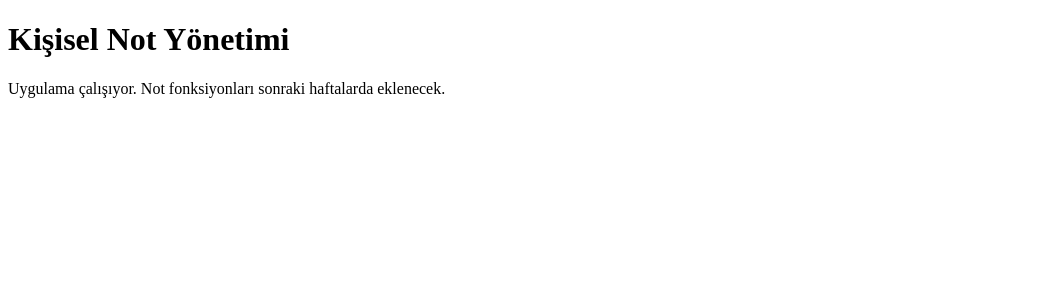
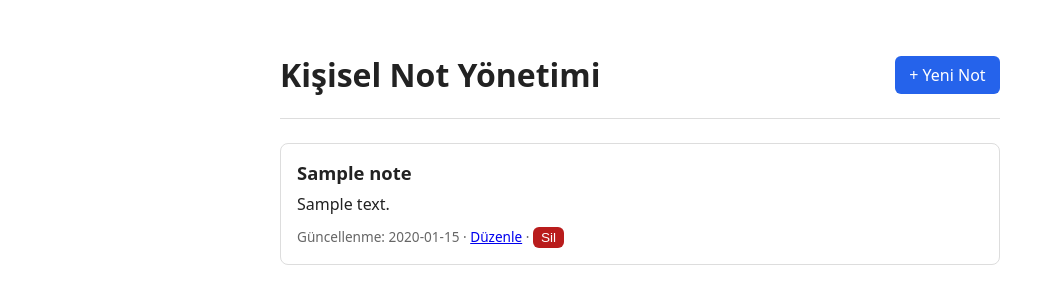
Before and after one commit to akntekeli/Notes-App, a Flask app: page / in a window 1280 px wide. Shown: the top 304 px of the page, without its empty margins (0-1055 px from the left). Run offline with Flask 3, Linux system fonts and the light colour scheme; tables that the repository leaves empty hold one stand-in row (values such as "Sample post").

Commit message:
Not silme fonksiyonu eklendi (#9)

```diff
--- a/src/app.py
+++ b/src/app.py
@@ -1,13 +1,111 @@
-from flask import Flask, render_template
+import os
+import sqlite3
+from datetime import datetime
+
+from flask import Flask, abort, g, redirect, render_template, request, url_for
 
 
-def create_app():
+def now():
+    return datetime.now().strftime("%Y-%m-%d %H:%M:%S")
+
+
+def create_app(test_config=None):
     app = Flask(__name__)
+    app.config["DATABASE"] = os.path.join(app.instance_path, "notes.db")
+    if test_config:
+        app.config.update(test_config)
+    os.makedirs(os.path.dirname(app.config["DATABASE"]), exist_ok=True)
 
+    def get_db():
+        if "db" not in g:
+            g.db = sqlite3.connect(app.config["DATABASE"])
+            g.db.row_factory = sqlite3.Row
+        return g.db
+
+    @app.teardown_appcontext
+    def close_db(exception=None):
+        db = g.pop("db", None)
+        if db is not None:
+            db.close()
+
+    with sqlite3.connect(app.config["DATABASE"]) as conn:
+        conn.execute(
+            """CREATE TABLE IF NOT EXISTS notes (
+                id INTEGER PRIMARY KEY AUTOINCREMENT,
+                title TEXT NOT NULL,
+                content TEXT,
+                created_at TEXT NOT NULL,
+                updated_at TEXT NOT NULL
+            )"""
+        )
+    conn.close()
+
+    # --- Not listeleme ---
     @app.route("/")
     def index():
-        return render_template("index.html")
+        notes = get_db().execute(
+            "SELECT * FROM notes ORDER BY updated_at DESC, id DESC"
+        ).fetchall()
+        return render_template("index.html", notes=notes)
 
+    # --- Not ekleme ---
+    @app.route("/notes/new", methods=["GET", "POST"])
+    def new_note():
+        if request.method == "POST":
+            title = request.form.get("title", "").strip()
+            content = request.form.get("content", "").strip()
+            if not title:
+                return render_template(
+                    "note_form.html",
+                    heading="Yeni Not",
+                    note={"title": title, "content": content},
+                    error="Başlık boş bırakılamaz.",
+                )
+            db = get_db()
+            db.execute(
+                "INSERT INTO notes (title, content, created_at, updated_at) VALUES (?, ?, ?, ?)",
+                (title, content, now(), now()),
+            )
+            db.commit()
+            return redirect(url_for("index"))
+        return render_template(
+            "note_form.html", heading="Yeni Not", note={"title": "", "content": ""}
+        )
+
+    # --- Not düzenleme ---
+    @app.route("/notes/<int:note_id>/edit", methods=["GET", "POST"])
+    def edit_note(note_id):
+        db = get_db()
+        note = db.execute("SELECT * FROM notes WHERE id = ?", (note_id,)).fetchone()
+        if note is None:
+            abort(404)
+        if request.method == "POST":
+            title = request.form.get("title", "").strip()
+            content = request.form.get("content", "").strip()
+            if not title:
+                return render_template(
+                    "note_form.html",
+                    heading="Notu Düzenle",
+                    note={"title": title, "content": content},
+                    error="Başlık boş bırakılamaz.",
+                )
+            db.execute(
+                "UPDATE notes SET title = ?, content = ?, updated_at = ? WHERE id = ?",
+                (title, content, now(), note_id),
+            )
+            db.commit()
+            return redirect(url_for("index"))
+        return render_template("note_form.html", heading="Notu Düzenle", note=note)
+
+    # --- Not silme ---
+    @app.route("/notes/<int:note_id>/delete", methods=["POST"])
+    def delete_note(note_id):
+        db = get_db()
+        cur = db.execute("DELETE FROM notes WHERE id = ?", (note_id,))
+        db.commit()
+        if cur.rowcount == 0:
+            abort(404)
+        return redirect(url_for("index"))
     return app
 
 
--- /dev/null
+++ b/src/templates/base.html
@@ -0,0 +1,26 @@
+<!DOCTYPE html>
+<html lang="tr">
+<head>
+  <meta charset="UTF-8">
+  <meta name="viewport" content="width=device-width, initial-scale=1">
+  <title>Kişisel Not Yönetimi</title>
+  <style>
+    body { font-family: system-ui, sans-serif; max-width: 720px; margin: 2rem auto; padding: 0 1rem; color: #222; }
+    header { display: flex; justify-content: space-between; align-items: center; border-bottom: 1px solid #ddd; margin-bottom: 1.5rem; }
+    a.button, button { background: #2563eb; color: #fff; border: 0; border-radius: 6px; padding: .5rem .9rem; text-decoration: none; cursor: pointer; font-size: 1rem; }
+    .note { border: 1px solid #ddd; border-radius: 8px; padding: 1rem; margin-bottom: 1rem; }
+    .note h2 { margin: 0 0 .5rem; font-size: 1.15rem; }
+    .note p { white-space: pre-wrap; margin: 0 0 .75rem; }
+    .meta { color: #666; font-size: .85rem; }
+    input[type=text], textarea { width: 100%; padding: .5rem; font-size: 1rem; box-sizing: border-box; margin-bottom: 1rem; }
+    .error { color: #b91c1c; margin-bottom: 1rem; }
+  </style>
+</head>
+<body>
+  <header>
+    <h1><a href="{{ url_for('index') }}" style="text-decoration:none;color:inherit">Kişisel Not Yönetimi</a></h1>
+    <a class="button" href="{{ url_for('new_note') }}">+ Yeni Not</a>
+  </header>
+  {% block content %}{% endblock %}
+</body>
+</html>
--- a/src/templates/index.html
+++ b/src/templates/index.html
@@ -1,12 +1,21 @@
-<!DOCTYPE html>
-<html lang="tr">
-<head>
-  <meta charset="UTF-8">
-  <meta name="viewport" content="width=device-width, initial-scale=1">
-  <title>Kişisel Not Yönetimi</title>
-</head>
-<body>
-  <h1>Kişisel Not Yönetimi</h1>
-  <p>Uygulama çalışıyor. Not fonksiyonları sonraki haftalarda eklenecek.</p>
-</body>
-</html>
+{% extends "base.html" %}
+{% block content %}
+  {% if notes %}
+    {% for note in notes %}
+      <div class="note">
+        <h2>{{ note.title }}</h2>
+        <p>{{ note.content }}</p>
+        <div class="meta">
+          Güncellenme: {{ note.updated_at }}
+          · <a href="{{ url_for('edit_note', note_id=note.id) }}">Düzenle</a>
+                    · <form method="post" action="{{ url_for('delete_note', note_id=note.id) }}"
+                  style="display:inline" onsubmit="return confirm('Bu not silinsin mi?');">
+              <button type="submit" style="background:#b91c1c;padding:.2rem .5rem;font-size:.85rem">Sil</button>
+            </form>
+        </div>
+      </div>
+    {% endfor %}
+  {% else %}
+    <p>Henüz not yok. "+ Yeni Not" ile ilk notunu ekle.</p>
+  {% endif %}
+{% endblock %}
```
Also changed, not shown: src/templates/note_form.html (added, +13 -0 lines).
